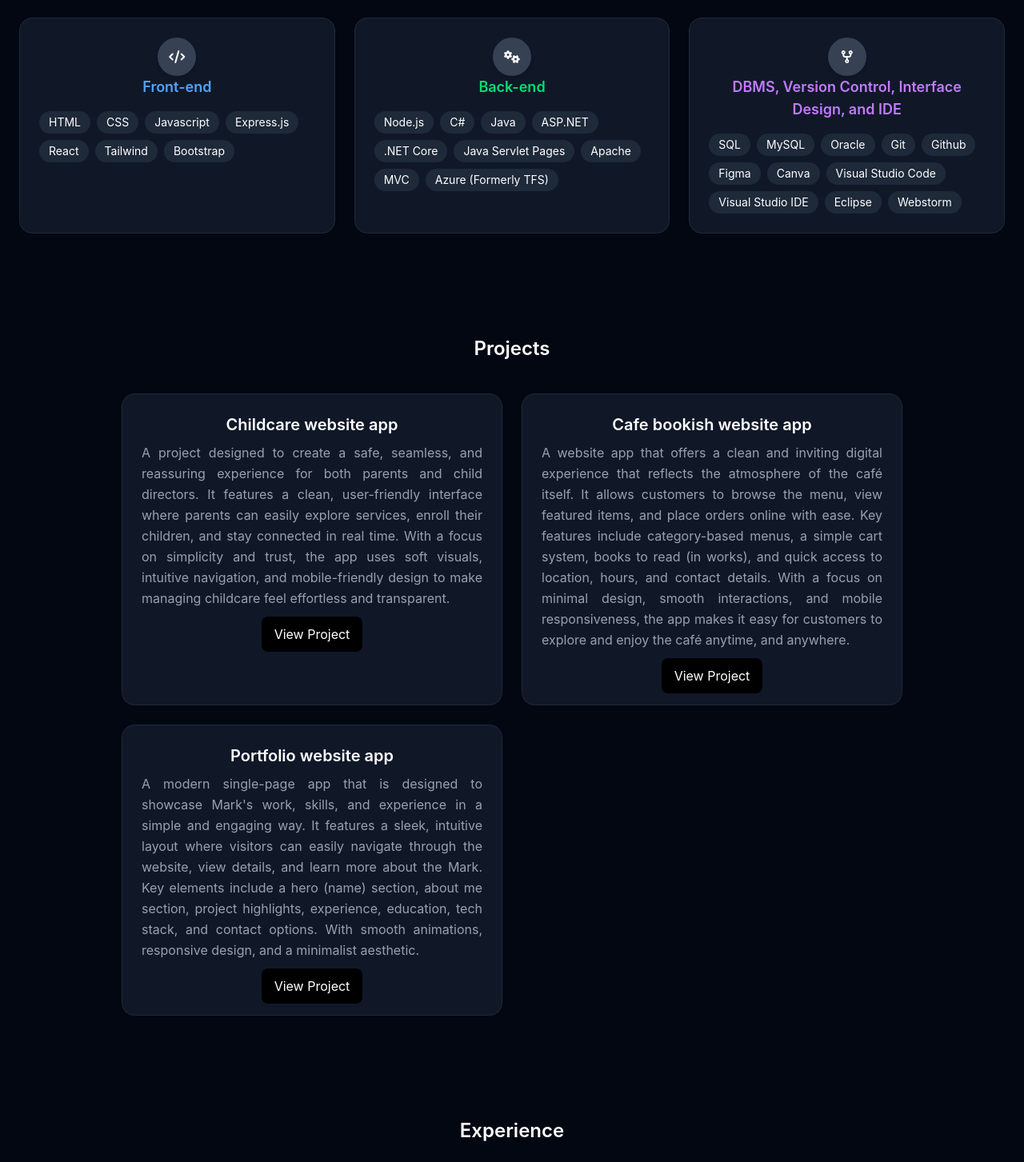
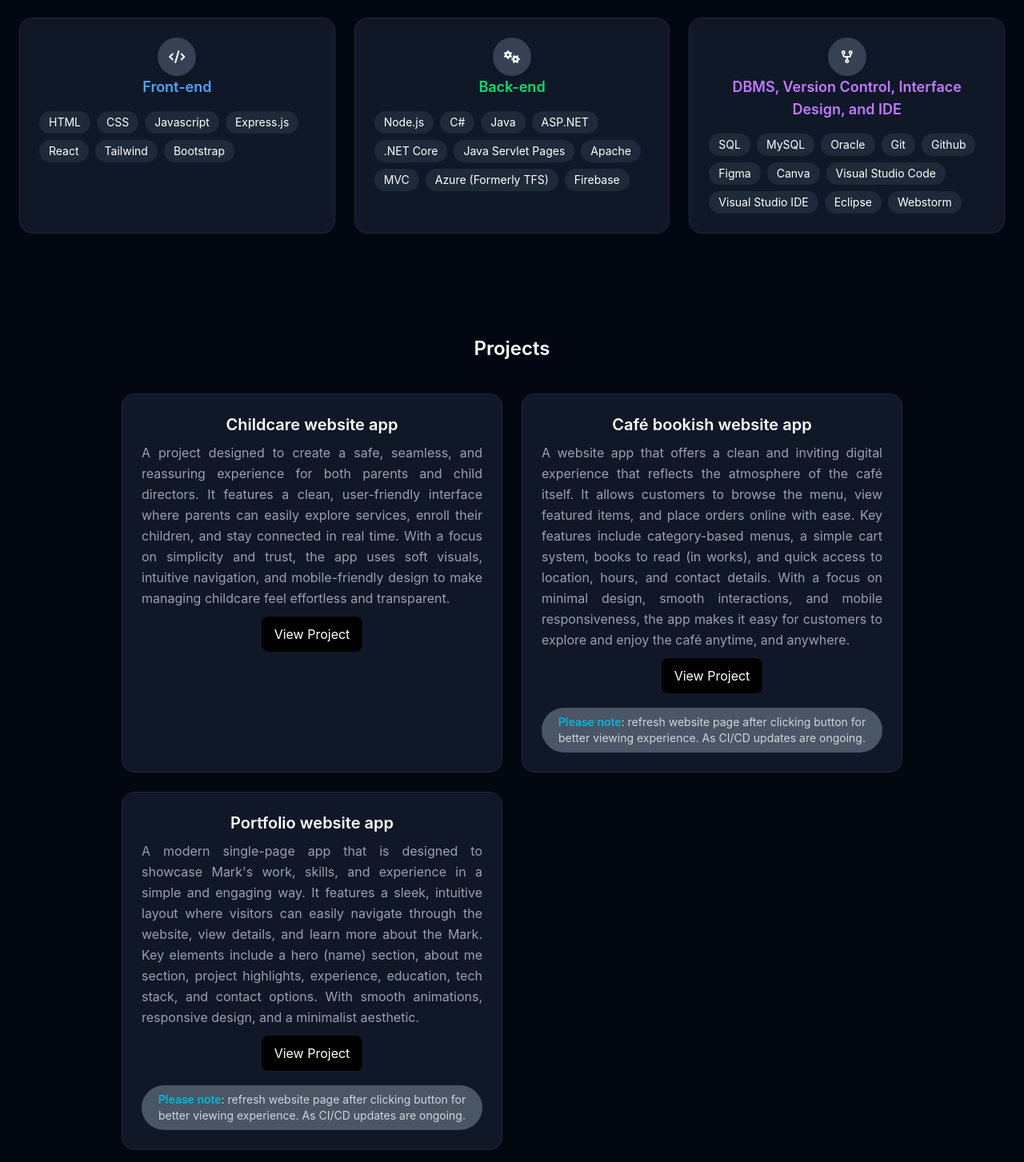
Before and after one commit to imneil04/reactproj3, a React (Vite) app: page / in a window 1280 px wide. Shown: the part 640-2093 px from the top of the page at 80% size. Built offline with nearby package versions, Linux system fonts and the light colour scheme.

Commit message:
v2 updates related to projects section, added better description indicators. Also updated tech-stack info.

```diff
--- a/src/components/portfolio.jsx
+++ b/src/components/portfolio.jsx
@@ -87,7 +87,8 @@ export default function Resume() {
                                     "Java",
                                     "ASP.NET",
                                     ".NET Core",
-                                    "Java Servlet Pages","Apache","MVC","Azure (Formerly TFS)"].map((tech) => (
+                                    "Java Servlet Pages","Apache","MVC","Azure (Formerly TFS)",
+                                    "Firebase"].map((tech) => (
                                         <span key={tech} className="px-3 py-1 bg-gray-800 rounded-full text-sm hover:bg-blue-500 transition">{tech}</span>
                                     ))}
                                 </div>
@@ -139,7 +140,7 @@ export default function Resume() {
                             {/**PROJ 2 */}
                             <motion.div whileHover={{ scale: 1.03 }}
                             className="bg-gray-900 p-6 rounded-2xl border border-gray-800">
-                                <h3 className="text-xl font-semibold mb-2">Cafe bookish website app</h3>
+                                <h3 className="text-xl font-semibold mb-2">Café bookish website app</h3>
                                 <p className="text-gray-400 text-justify leading-relaxed mb-4">
                                     A website app that offers a clean and inviting digital experience that reflects the atmosphere
                                     of the café itself. It allows customers to browse the menu, view featured items, and place orders online
@@ -155,6 +156,12 @@ export default function Resume() {
                                         text-white rounded-lg hover:bg-emerald-700 transition-all">
                                     View Project
                                     </a>
+                                </div>
+                                <div className="rounded-full bg-gray-600">
+                                    <p className="text-gray-300 text-sm mt-7 p-2">
+                                    <span className="text-cyan-500
+                                        font-semibold">Please note</span>: refresh website page after clicking button for better viewing experience.
+                                    As CI/CD updates are ongoing.</p>
                                 </div>
                             </motion.div>
 
@@ -176,6 +183,13 @@ export default function Resume() {
                                         text-white rounded-lg hover:bg-emerald-700 transition-all">
                                     View Project
                                 </a>
+                                </div>
+                                <div className="rounded-full bg-gray-600">
+                                     <p className="text-gray-300 text-sm mt-7 p-2">
+                                        <span className="text-cyan-500
+                                         font-semibold">Please note</span>: refresh website page after clicking button for better viewing experience.
+                                        As CI/CD updates are ongoing.
+                                    </p>
                                 </div>
                             </motion.div>
                         </div>
```
